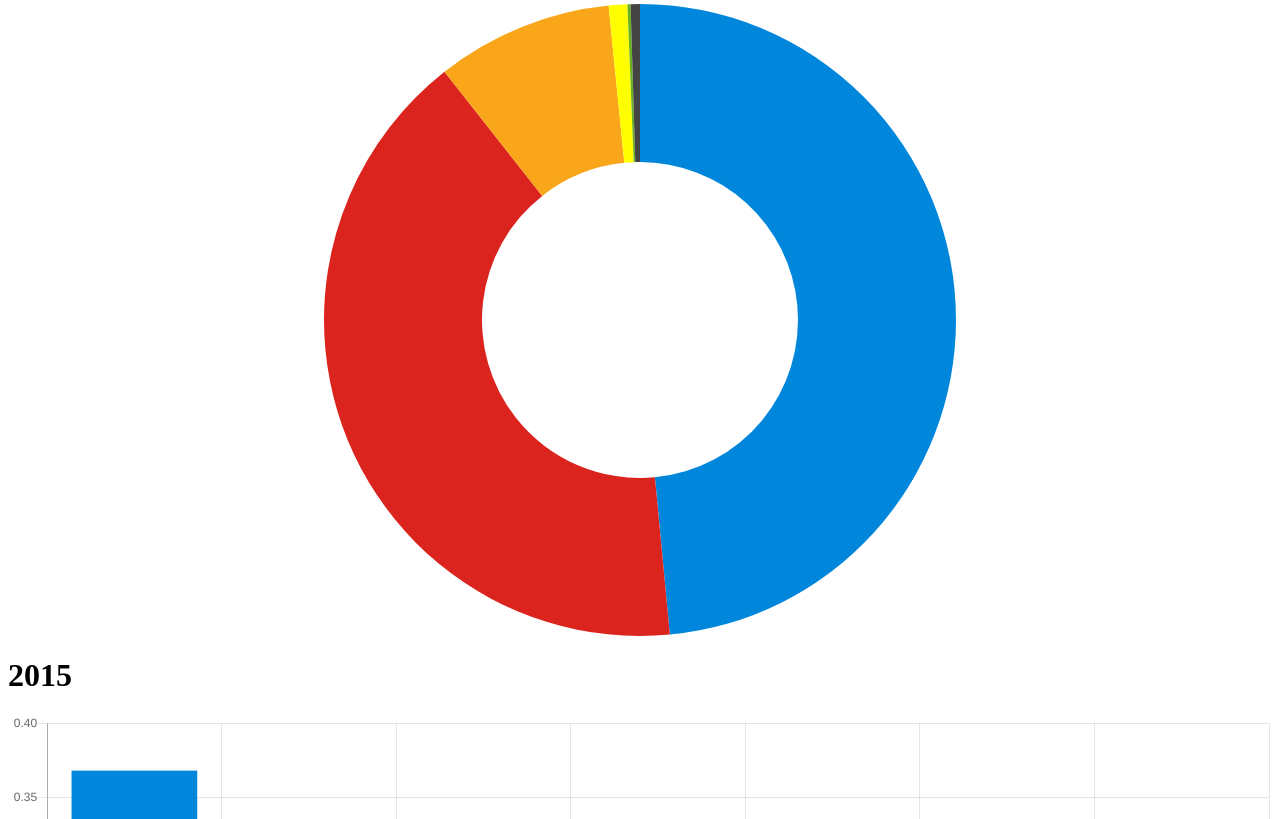
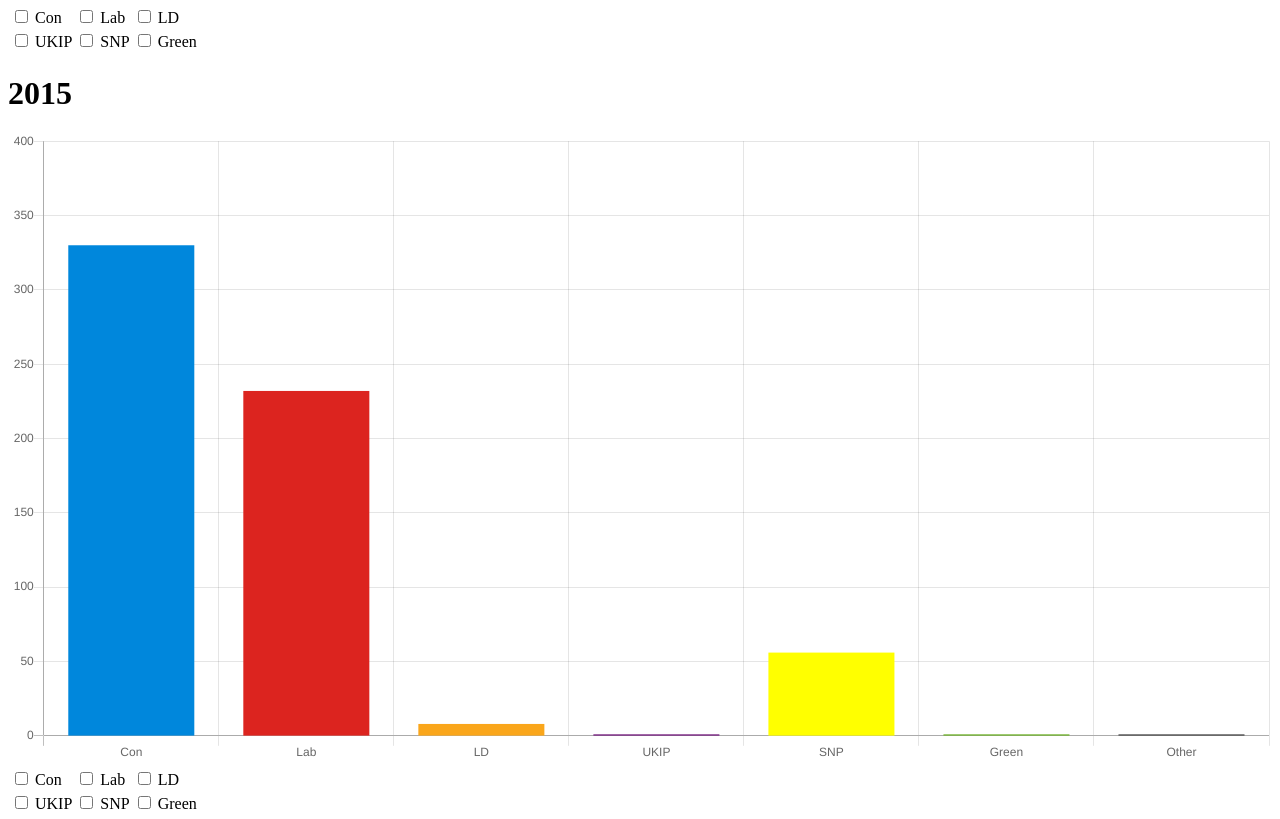
Before and after one commit to iainmerrick/tactical-voting, a website with bundled scripts: page index.html in a window 1280 px wide. Shown: the part 1340-2159 px from the top of the page. Built offline with nearby package versions, Linux system fonts and the light colour scheme; files whose address does not match are found by name.

Commit message:
Interactive charts, finally

```diff
--- a/index.html
+++ b/index.html
@@ -6,14 +6,38 @@
         <div id="election2010">
             <canvas class="votes"></canvas>
             <canvas class="seats"></canvas>
-            <canvas class="pie"></canvas>
+<!--             <canvas class="pie"></canvas> -->
+            <table>
+            <tr>
+                <td><label><input type="checkbox" name="Con"> Con</label>
+                <td><label><input type="checkbox" name="Lab"> Lab</label>
+                <td><label><input type="checkbox" name="LD"> LD</label>
+            </tr>
+            <tr>
+                <td><label><input type="checkbox" name="UKIP"> UKIP</label>
+                <td><label><input type="checkbox" name="SNP"> SNP</label>
+                <td><label><input type="checkbox" name="Green"> Green</label>
+            </tr>
+            </table>
         </div>
         <h1>2015</h1>
         <div id="election2015">
-            <canvas class="votes"></canvas>
+<!--             <canvas class="votes"></canvas> -->
             <canvas class="seats"></canvas>
-            <canvas class="pie"></canvas>
+<!--             <canvas class="pie"></canvas> -->
+            <table>
+            <tr>
+                <td><label><input type="checkbox" name="Con"> Con</label>
+                <td><label><input type="checkbox" name="Lab"> Lab</label>
+                <td><label><input type="checkbox" name="LD"> LD</label>
+            </tr>
+            <tr>
+                <td><label><input type="checkbox" name="UKIP"> UKIP</label>
+                <td><label><input type="checkbox" name="SNP"> SNP</label>
+                <td><label><input type="checkbox" name="Green"> Green</label>
+            </tr>
+            </table>
         </div>
         <script src="main.js"></script>
-    </body>
+   </body>
 </html>
--- a/main.js
+++ b/main.js
@@ -7,8 +7,9 @@ import "chart.js";
 import * as election from "./src/election.js";
 import * as party from "./src/party.js";
 import * as swingometer from "./src/swingometer.js";
+import * as tactics from "./src/tactics.js";
 
-let NAMES = [
+const NAMES = [
     "Con",
     "Lab",
     "LD",
@@ -18,22 +19,43 @@ let NAMES = [
     "Other"
 ];
 
-let ZEROES = _.map(NAMES, function(name) { return 0; });
-let COLORS = _.map(NAMES, function(name) { return party.color(name); });
+const ZEROES = _.map(NAMES, function(name) { return 0; });
+const COLORS = _.map(NAMES, function(name) { return party.color(name); });
 
-function createCharts(div) {
-    var charts = {
-        votes: [],
-        seats: []
-    };
+class ElectionView {
 
-    div.find(".votes").each(function(ix, element) {
-        let chart = new Chart(element, {
+    constructor(div, json) {
+        this.div = div;
+        this.json = json;
+        this.checkbox_map = {};
+        this.vote_charts = [];
+        this.seat_charts = [];
+
+        let view = this;
+
+        div.find("input:checkbox").each(function(ix, checkbox) {
+            view.checkbox_map[checkbox.name] = checkbox;
+        });
+        div.find("input:checkbox").change(function(element) {
+            console.log("Clicked checkbox: " + element.name);
+            view.update();
+        });
+
+        div.find("canvas.votes").each(function(ix, canvas) {
+            let chart = new Chart(canvas, {
                 type: "bar",
                 options: {
                     legend: {
                         display: false
                     },
+                    scales: {
+                        yAxes: [{
+                            ticks: {
+                                beginAtZero: true,
+                                max: 0.5
+                            }
+                        }]
+                    }
                 },
                 data: {
                     labels: NAMES,
@@ -44,16 +66,24 @@ function createCharts(div) {
                     }]
                 }
             });
-        charts.votes.push(chart);
+            view.vote_charts.push(chart);
         });
 
-    div.find(".seats").each(function(ix, element) {
-        let chart = new Chart(element, {
+        div.find("canvas.seats").each(function(ix, canvas) {
+            let chart = new Chart(canvas, {
                 type: "bar",
                 options: {
                     legend: {
                         display: false
                     },
+                    scales: {
+                        yAxes: [{
+                            ticks: {
+                                beginAtZero: true,
+                                max: 400
+                            }
+                        }]
+                    }
                 },
                 data: {
                     labels: NAMES,
@@ -64,11 +94,11 @@ function createCharts(div) {
                     }]
                 }
             });
-        charts.seats.push(chart);
+            view.seat_charts.push(chart);
         });
 
-    div.find(".pie").each(function(ix, element) {
-        let chart = new Chart(element, {
+        div.find("canvas.pie").each(function(ix, canvas) {
+            let chart = new Chart(canvas, {
                 type: "doughnut",
                 options: {
                     legend: {
@@ -85,40 +115,52 @@ function createCharts(div) {
                     }]
                 }
             });
-        charts.seats.push(chart);
+            view.seat_charts.push(chart);
         });
 
-    return charts;
+        this.update();
     }
 
-function refreshCharts(charts, json) {
-    let seat_map = election.get_seats(json);
-    let vote_map = election.get_votes(json);
+    update() {
+        let bloc = [];
+        for (let party in this.checkbox_map) {
+            let checkbox = this.checkbox_map[party];
+            if (checkbox.checked) {
+                bloc.push(party);
+            }
+        }
+
+        console.log("Voting bloc: " + bloc);
+        let data = tactics.adjust_data_with_tactics(this.json, bloc);
+
+        let seat_map = election.get_seats(data);
+        console.log(seat_map);
+        let vote_map = election.get_votes(data);
         vote_map = swingometer.normalize_votes(vote_map);
 
-    for (let votes of charts.votes) {
+        for (let votes of this.vote_charts) {
             for (let i = 0; i < NAMES.length; ++i) {
                 votes.data.datasets[0].data[i] = vote_map[NAMES[i]];
             }
             votes.update();
         }
-    for (let seats of charts.seats) {
+        for (let seats of this.seat_charts) {
             for (let i = 0; i < NAMES.length; ++i) {
                 seats.data.datasets[0].data[i] = seat_map[NAMES[i]];
             }
             seats.update();
         }
     }
-
-let election2010 = createCharts($("#election2010"));
-let election2015 = createCharts($("#election2015"));
+}
 
 $.getJSON("election_2010.json", function(json) {
     console.log("Loaded 2010 data - " + json.length + " rows");
-    refreshCharts(election2010, json);
+    let div = $("#election2010");
+    new ElectionView(div, json);
 });
 
 $.getJSON("election_2015.json", function(json) {
     console.log("Loaded 2015 data - " + json.length + " rows");
-    refreshCharts(election2015, json);
+    let div = $("#election2015");
+    new ElectionView(div, json);
 });
```
Lines whose indentation alone changed are shown as unchanged.
